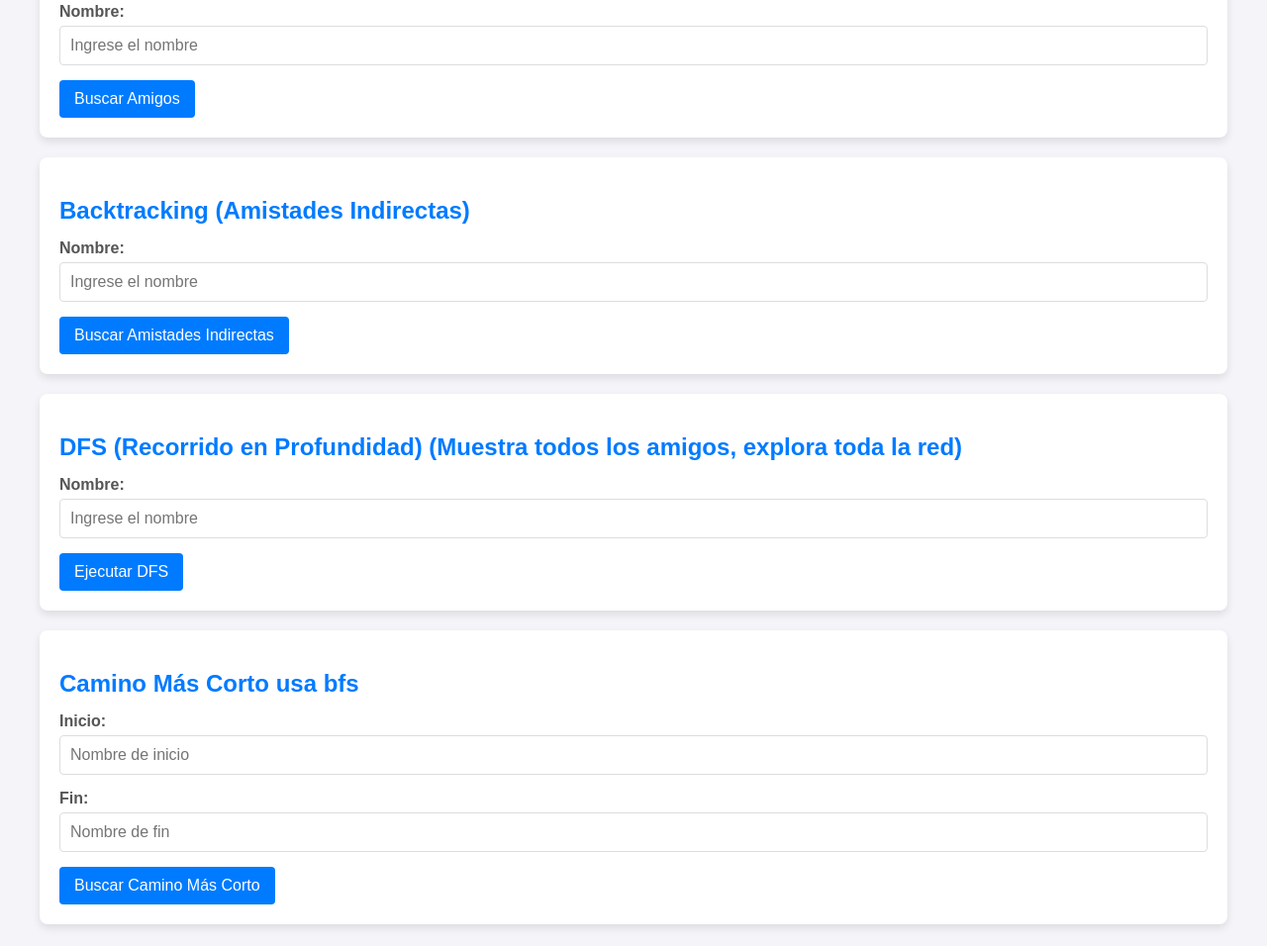
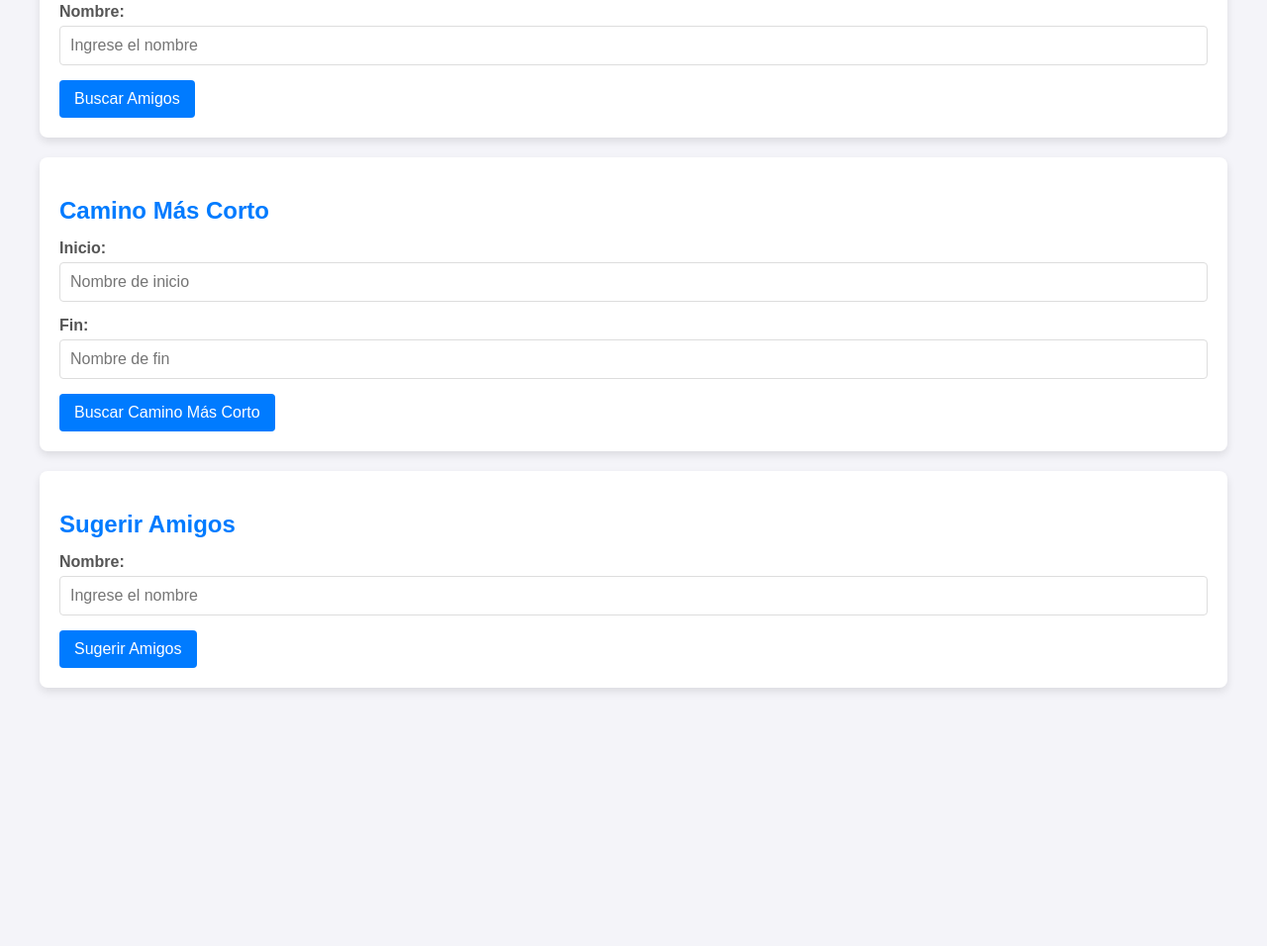
Before and after one commit to Diegod2202/Programacion-3, a plain HTML site: page Python a Neo4j/index.html in a window 1280 px wide. Shown: the part 879-1835 px from the top of the page at 99% size. After the commit the page ends 1634 px from the top, so only its background shows below. Drawn offline with Linux system fonts and the light colour scheme.

```diff
--- a/Python a Neo4j/index.html
+++ b/Python a Neo4j/index.html
@@ -55,46 +55,9 @@
         <button onclick="getFriends()">Buscar Amigos</button>
       </div>
 
-      <!-- Formulario para Backtracking -->
-      <div class="card">
-        <h2>Backtracking (Amistades Indirectas)</h2>
-        <div class="form-group">
-          <label for="backtrackingName">Nombre:</label>
-          <input
-            type="text"
-            id="backtrackingName"
-            placeholder="Ingrese el nombre"
-          />
-        </div>
-        <button onclick="backtracking()">Buscar Amistades Indirectas</button>
-      </div>
-
-      <!-- Formulario para BFS
-      <div class="card">
-        <h2>BFS (Recorrido en Amplitud)</h2>
-        <div class="form-group">
-          <label for="bfsName">Nombre:</label>
-          <input type="text" id="bfsName" placeholder="Ingrese el nombre" />
-        </div>
-        <button onclick="bfs()">Ejecutar BFS</button>
-      </div> -->
-
-      <!-- Formulario para DFS -->
-      <div class="card">
-        <h2>
-          DFS (Recorrido en Profundidad) (Muestra todos los amigos, explora toda
-          la red)
-        </h2>
-        <div class="form-group">
-          <label for="dfsName">Nombre:</label>
-          <input type="text" id="dfsName" placeholder="Ingrese el nombre" />
-        </div>
-        <button onclick="dfs()">Ejecutar DFS</button>
-      </div>
-
       <!-- Formulario para Camino Más Corto -->
       <div class="card">
-        <h2>Camino Más Corto usa bfs</h2>
+        <h2>Camino Más Corto</h2>
         <div class="form-group">
           <label for="startName">Inicio:</label>
           <input type="text" id="startName" placeholder="Nombre de inicio" />
@@ -106,7 +69,15 @@
         <button onclick="shortestPath()">Buscar Camino Más Corto</button>
       </div>
 
-      <!-- Sección para mostrar resultados -->
+      <!-- Formulario para Sugerir Amigos -->
+      <div class="card">
+        <h2>Sugerir Amigos</h2>
+        <div class="form-group">
+          <label for="suggestName">Nombre:</label>
+          <input type="text" id="suggestName" placeholder="Ingrese el nombre" />
+        </div>
+        <button onclick="suggestFriends()">Sugerir Amigos</button>
+      </div>
     </div>
 
     <script>
@@ -186,57 +157,6 @@
         }
       }
 
-      // Backtracking: Encontrar todas las amistades indirectas
-      async function backtracking() {
-        const name = document.getElementById("backtrackingName").value;
-        if (!name) {
-          alert("El nombre es requerido");
-          return;
-        }
-
-        try {
-          const response = await fetch(`${apiUrl}/backtracking?name=${name}`);
-          const data = await response.json();
-          displayResult(data);
-        } catch (error) {
-          displayResult({ error: error.message });
-        }
-      }
-
-      // BFS: Recorrido en amplitud
-      async function bfs() {
-        const name = document.getElementById("bfsName").value;
-        if (!name) {
-          alert("El nombre es requerido");
-          return;
-        }
-
-        try {
-          const response = await fetch(`${apiUrl}/bfs?name=${name}`);
-          const data = await response.json();
-          displayResult(data);
-        } catch (error) {
-          displayResult({ error: error.message });
-        }
-      }
-
-      // DFS: Recorrido en profundidad
-      async function dfs() {
-        const name = document.getElementById("dfsName").value;
-        if (!name) {
-          alert("El nombre es requerido");
-          return;
-        }
-
-        try {
-          const response = await fetch(`${apiUrl}/dfs?name=${name}`);
-          const data = await response.json();
-          displayResult(data);
-        } catch (error) {
-          displayResult({ error: error.message });
-        }
-      }
-
       // Camino más corto entre dos personas
       async function shortestPath() {
         const start = document.getElementById("startName").value;
@@ -257,6 +177,23 @@
         }
       }
 
+      // Sugerir amigos
+      async function suggestFriends() {
+        const name = document.getElementById("suggestName").value;
+        if (!name) {
+          alert("El nombre es requerido");
+          return;
+        }
+
+        try {
+          const response = await fetch(`${apiUrl}/suggest-friends?name=${name}`);
+          const data = await response.json();
+          displayResult(data);
+        } catch (error) {
+          displayResult({ error: error.message });
+        }
+      }
+
       // Mostrar resultados en la interfaz
       function displayResult(data) {
         const resultDiv = document.getElementById("result");
```
Also changed, not shown: 1 other file.
